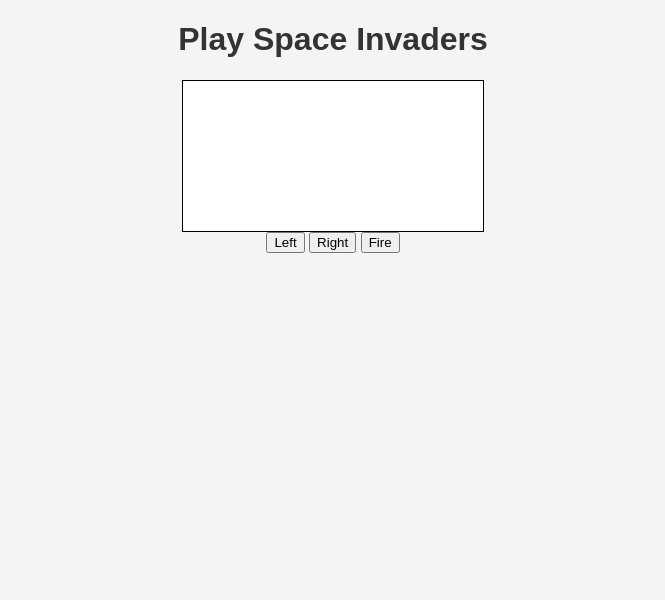
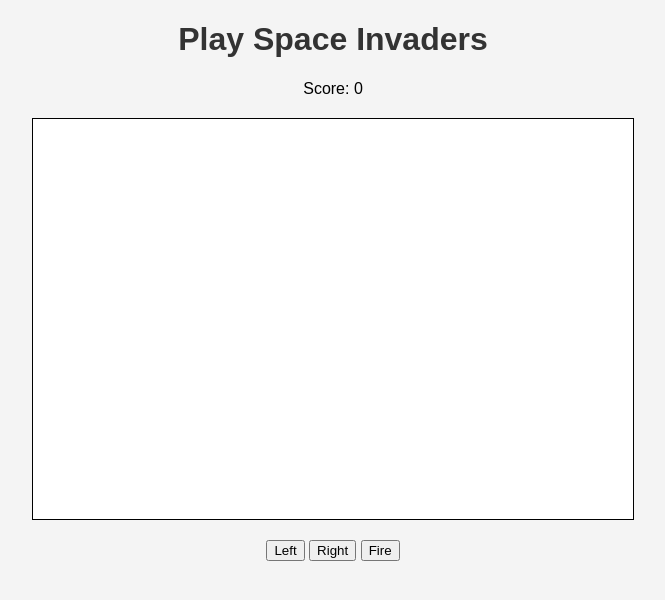
Before and after one commit to Trentlane1/Trentlane1.github.io, a plain HTML site: page space_invaders.html in a window 1280 px wide. Shown: the whole page, without its empty margins (307-972 px from the left). Drawn offline with Linux system fonts and the light colour scheme.

Commit message:
Update space_invaders.html

```diff
--- a/space_invaders.html
+++ b/space_invaders.html
@@ -3,23 +3,24 @@
 <head>
     <meta charset="UTF-8">
     <meta name="viewport" content="width=device-width, initial-scale=1.0">
-    <title>Space Invaders Game by Trentlane1</title>
+    <title>Play Space Invaders</title>
     <link rel="stylesheet" href="assets/style.css">
 </head>
 <body>
     <header>
         <h1>Play Space Invaders</h1>
+        <div id="scoreDisplay">
+            Score: <span id="score">0</span>
+        </div>
     </header>
-
-    <canvas id="spaceInvadersCanvas"></canvas>
-
-    <!-- Touch Controls for Mobile -->
+    <section>
+        <canvas id="spaceInvadersCanvas" width="600" height="400"></canvas>
+        <script src="assets/space_invaders.js"></script>
+    </section>
     <div id="controls">
         <button id="leftButton">Left</button>
         <button id="rightButton">Right</button>
         <button id="fireButton">Fire</button>
     </div>
-
-    <script src="assets/space_invaders.js"></script>
 </body>
 </html>
```
